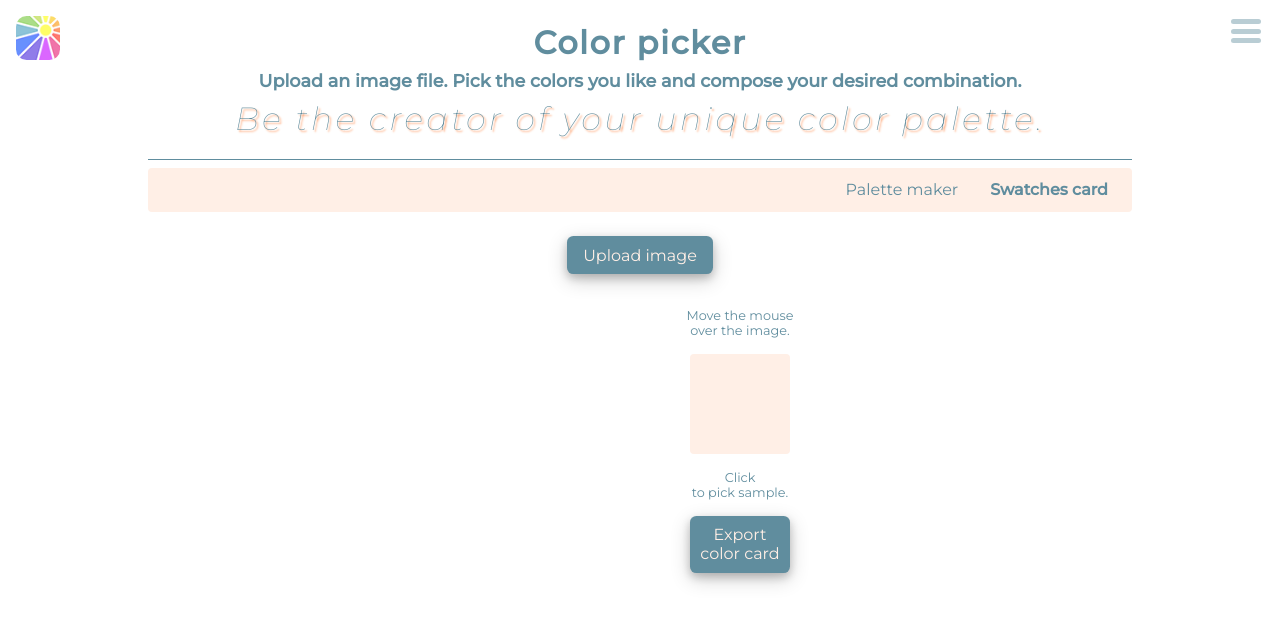
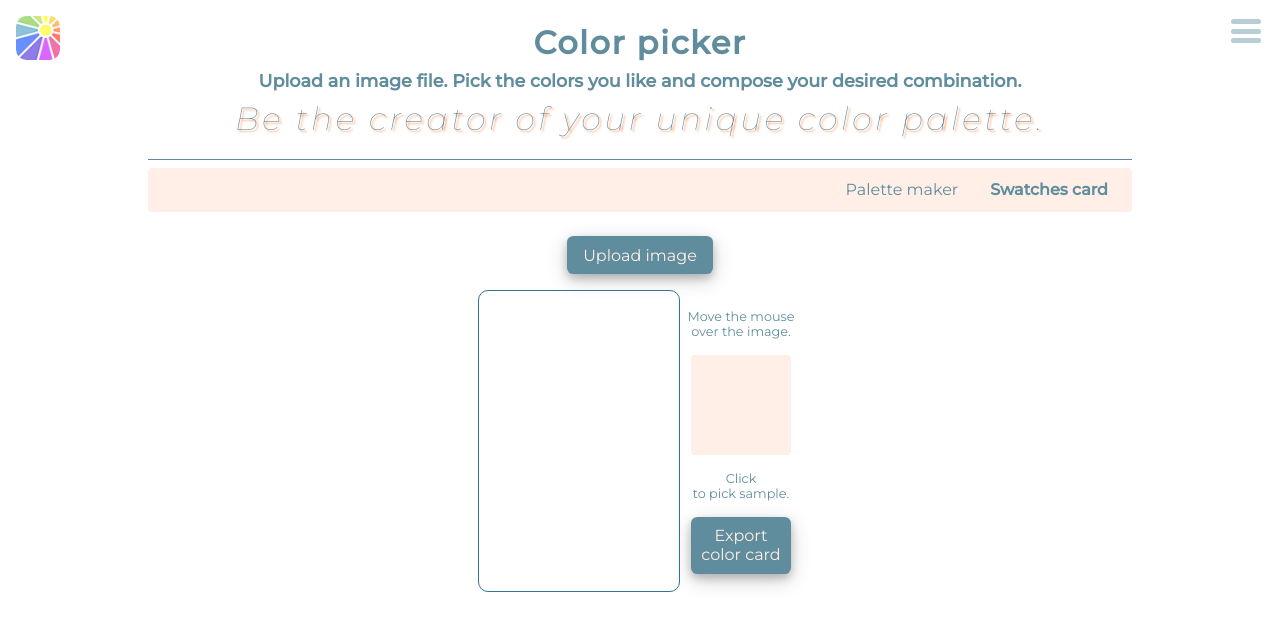
Before and after one commit to MiglenaPencheva/color-palettes-react, a React (Create React App) app: page /color-picker/swatches in a window 1280 px wide. Shown: the top 630 px of the page. Built offline with nearby package versions, Linux system fonts and the light colour scheme; no server answers.

Commit message:
border added

```diff
--- a/public/styles/03-components/colorPicker.css
+++ b/public/styles/03-components/colorPicker.css
@@ -19,11 +19,13 @@
     background-color: var(--vermilion-white);
     border-radius: 4px;
 }
+
 .picker__navbar a {
     padding: 0.5rem;
     cursor: pointer;
     border: none;
 }
+
 .picker__navbar a:hover {
     font-weight: 400;
     opacity: 0.6;
@@ -51,10 +53,12 @@
     gap: 3px;
 
 }
+
 .picker__image-canvas {
     border: 1px solid var(--teal-black);
     border-radius: 10px;
 }
+
 /* #canvasImage {
     object-fit: cover;
 } */
@@ -66,12 +70,15 @@
     max-width: 780px;
     gap: 3px;
 }
+
 .draggable {
     cursor: move;
 }
+
 .dragging {
     opacity: .8;
 }
+
 .placeholder {
     background-color: #edf2f7;
     border: 2px dashed var(--teal-dark);
@@ -91,9 +98,11 @@
     cursor: move;
     /* background-color: attr('data-color'); */
 }
+
 .over {
     border: 3px dotted var(--teal-grey);
 }
+
 .close-button {
     padding: 5px 10px;
     display: none;
@@ -108,6 +117,7 @@
     font-size: 1rem;
     text-shadow: 1px 1px 1px var(--teal-black);
 }
+
 .close-button:hover {
     cursor: pointer;
     font-size: 1.2rem;
@@ -122,6 +132,7 @@
     font-size: 0.9rem;
     text-shadow: 1px 1px 1px var(--teal-black);
 }
+
 .info:hover {
     cursor: pointer;
     font-size: 1rem;
@@ -145,9 +156,11 @@
     display: flex;
     justify-content: center;
 }
+
 .picker__file-input:hover {
     cursor: pointer;
 }
+
 input[type="file"] {
     display: none;
 }
@@ -165,6 +178,7 @@ hr {
     font-size: 0.9rem;
     border-top: 1px solid var(--teal-grey);
 }
+
 .picker__preview-box {
     /* margin: 0 auto; */
     padding: 2px;
@@ -173,6 +187,7 @@ hr {
     border-radius: 10px;
     font-size: 0.5rem;
 }
+
 .picker__buttons {
     margin: 0;
     padding-top: 1rem;
@@ -183,6 +198,7 @@ hr {
     gap: 0.5rem;
     border-top: 1px solid var(--teal-grey);
 }
+
 .picker__buttons button {
     padding: 0.5rem;
     width: 150px;
@@ -277,6 +293,11 @@ hr {
     align-items: center;
 }
 
+#pixelatedImageCanvas {
+    border: 1px solid var(--teal-black);
+    border-radius: 10px;
+}
+
 #asideSection {
     display: none;
     padding: 0.5rem;
@@ -329,11 +350,13 @@ hr {
     justify-content: start;
     align-items: center;
 }
+
 .swatches__h1 {
     margin: 0.5rem 0 0 0;
     padding: 0 0.5rem;
     font-size: 1.2rem;
 }
+
 .swatches__h2 {
     margin: 0 0 0.5rem 0;
     padding: 0 0.5rem;
@@ -353,6 +376,7 @@ hr {
     justify-content: end;
     align-items: start;
 }
+
 .close-button {
     padding: 0.1rem 0.8rem;
     display: none;
@@ -380,6 +404,7 @@ hr {
     #colors {
         width: 90%;
     }
+
     .textLi {
         font-size: 0.9rem;
     }
--- a/src/components/ColorPickerPage/SwatchesCard.js
+++ b/src/components/ColorPickerPage/SwatchesCard.js
@@ -2,13 +2,12 @@ import { useState, useEffect, useCallback } from 'react';
 import { rgbToHex, rgbToHsl, rgbToCmyk } from '../ExploreColorPage/exploreHelpers';
 
 const SwatchesCard = () => {
+    const [originalImageData, setOriginalImageData] = useState(null);
     const [pixelation, setPixelation] = useState(24);
     const [pickedColor, setPickedColor] = useState('#ffefe6');
     const [r, setR] = useState(148);
     const [g, setG] = useState(199);
     const [b, setB] = useState(219);
-
-    const [originalImageData, setOriginalImageData] = useState(null);
 
     const applyPixelation = useCallback((canvas, pixelation) => {
         canvas = document.getElementById('pixelatedImageCanvas');
@@ -80,6 +79,8 @@ const SwatchesCard = () => {
 
         img.onload = () => {
             const canvas = document.getElementById('pixelatedImageCanvas');
+            canvas.style.border = 'none';
+            canvas.style['border-radius'] = 0;
             const ratio = img.naturalWidth / img.naturalHeight;
             if (ratio > 1) {
                 canvas.width = 600;
@@ -100,13 +101,9 @@ const SwatchesCard = () => {
     const redrawPixelatedImage = useCallback((newPixelation, imageData) => {
         const canvas = document.getElementById('pixelatedImageCanvas');
         const context = canvas.getContext('2d');
-
         if (imageData) {
-            // Clear the canvas and restore the original image
             context.clearRect(0, 0, canvas.width, canvas.height);
             context.putImageData(imageData, 0, 0);
-
-            // Apply pixelation
             applyPixelation(canvas, newPixelation);
         }
     }, [applyPixelation]);
```
